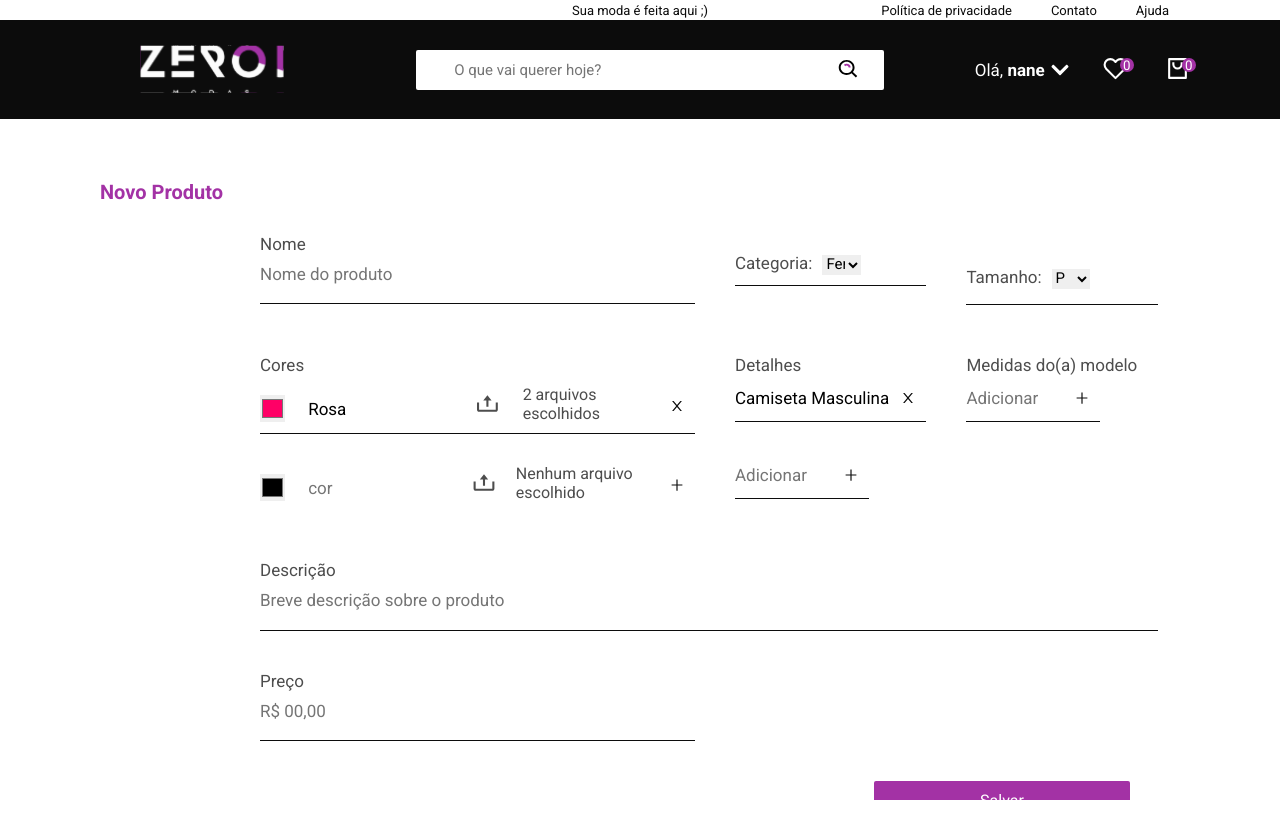
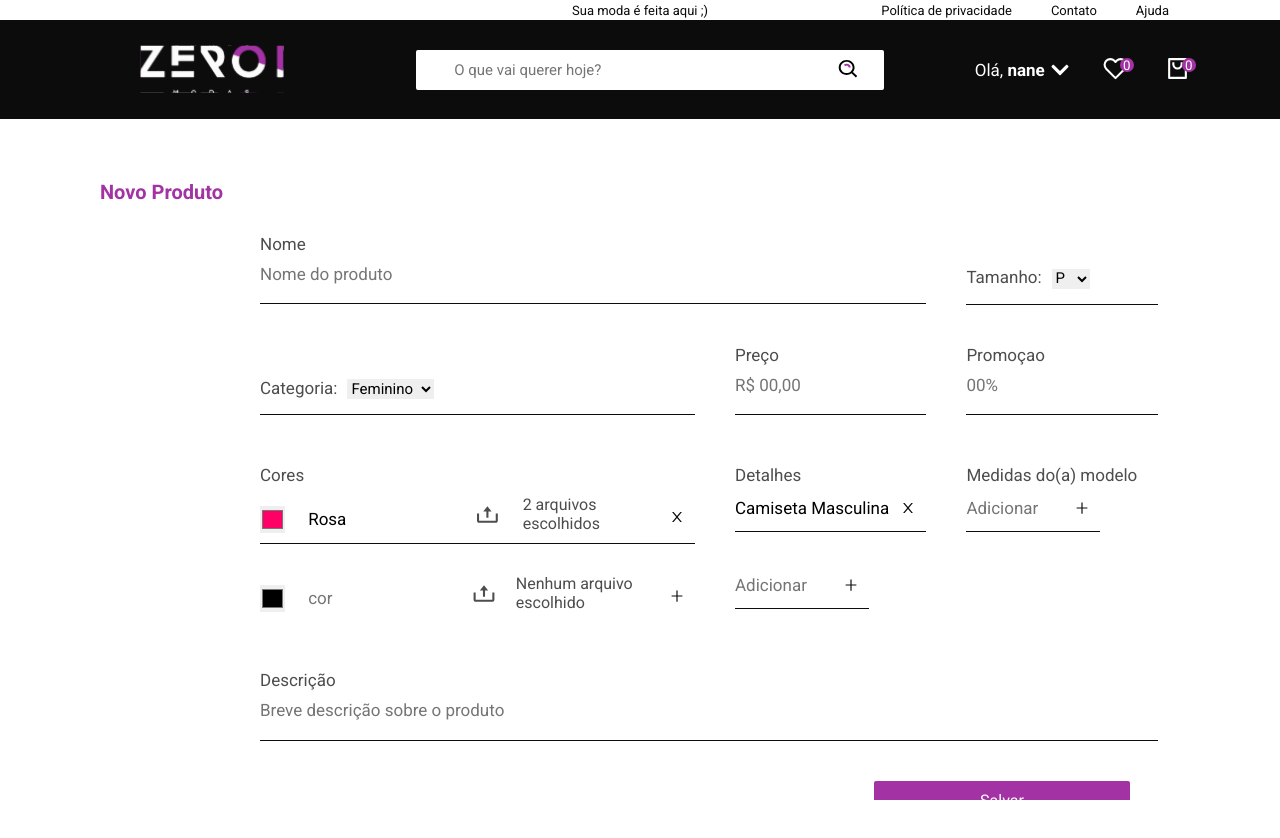
Before and after one commit to rayaneacacio/Zer01_Modas, a React (Vite) app in the folder zer01modas-frontend/: page /new in a window 1280 px wide. Shown: the top 838 px of the page. Built offline with nearby package versions, Linux system fonts and the light colour scheme; some icons are missing.

Commit message:
atualizacao dos componentes EditCatalog e Input

```diff
--- a/zer01modas-frontend/src/components/EditCatalog/index.jsx
+++ b/zer01modas-frontend/src/components/EditCatalog/index.jsx
@@ -9,7 +9,7 @@ export function EditCatalog({ ...rest }) {
     <Container {...rest}>
       <Input title="Nome" placeholder="Nome do produto" />
 
-      <label id="sizeLabel" htmlFor="size">
+      <label className="label_select" id="sizeLabel" htmlFor="size">
         Tamanho:
         <select name="size" id="size">
           <option value="P">P</option>
@@ -19,7 +19,7 @@ export function EditCatalog({ ...rest }) {
         </select>
       </label>
 
-      <label htmlFor="categoria">
+      <label className="label_select" id="categoryLabel" htmlFor="categoria">
         Categoria:
         <select name="categoria" id="">
           <option value="feminino">Feminino</option>
@@ -31,7 +31,9 @@ export function EditCatalog({ ...rest }) {
         </select>
       </label>
 
-      <Input title="Preço" placeholder="R$ 00,00" />
+      <Input id="inputPrice" title="Preço" type="number" placeholder="R$ 00,00" />
+
+      <Input id="inputPromotion" title="Promoçao" type="number" placeholder="00%" />
 
       <div className="colors">
         <p>Cores</p>
--- a/zer01modas-frontend/src/components/EditCatalog/style.js
+++ b/zer01modas-frontend/src/components/EditCatalog/style.js
@@ -17,7 +17,7 @@ export const Container = styled.div`
     border-bottom: 1px solid ${({ theme }) => theme.COLORS.BLACK};
   }
 
-  #sizeLabel {
+  .label_select {
     margin-top: 2rem;
   }
 
@@ -51,24 +51,36 @@ export const Container = styled.div`
   @media(min-width: 1000px) {
     display: grid;
     grid-template-areas:
-      "name price size"
+      "name name size"
+      "category price promotion"
       "colors details modelDetails"
       "description description description";
     grid-template-columns: 50% 22% 22%;
     align-items: center;
 
-    > input:first-of-type {
+    > div:first-of-type {
       grid-area: name;
     }
 
-    > input:last-of-type {
+    #inputPrice {
       grid-area: price;
+    }
+
+    #inputPromotion {
+      grid-area: promotion;
+    }
+
+    .label_select {
+      padding-bottom: 1.5rem;
+      margin-top: 3.3rem;
     }
 
     #sizeLabel {
       grid-area: size;
-      padding-bottom: 1.5rem;
-      margin-top: 3.3rem;
+    }
+
+    #categoryLabel {
+      grid-area: category;
     }
 
     .colors {
--- a/zer01modas-frontend/src/components/Input/index.jsx
+++ b/zer01modas-frontend/src/components/Input/index.jsx
@@ -1,13 +1,13 @@
 import { Container } from "./style";
 
-export function Input({ title, placeholder, ...rest }) {
+export function Input({ title, placeholder, id, className, ...rest }) {
   return (
-    <Container {...rest}>
+    <Container id={ id } className={ className }>
       {
         title &&
         <h3> { title } </h3>
       }
-      <input type="text" placeholder={ placeholder } />
+      <input type="text" placeholder={ placeholder } {...rest} />
     </Container>
   )
 }
```
